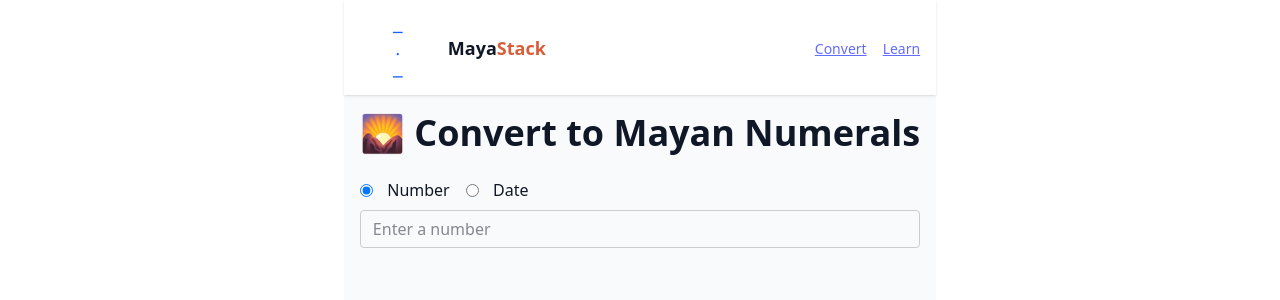
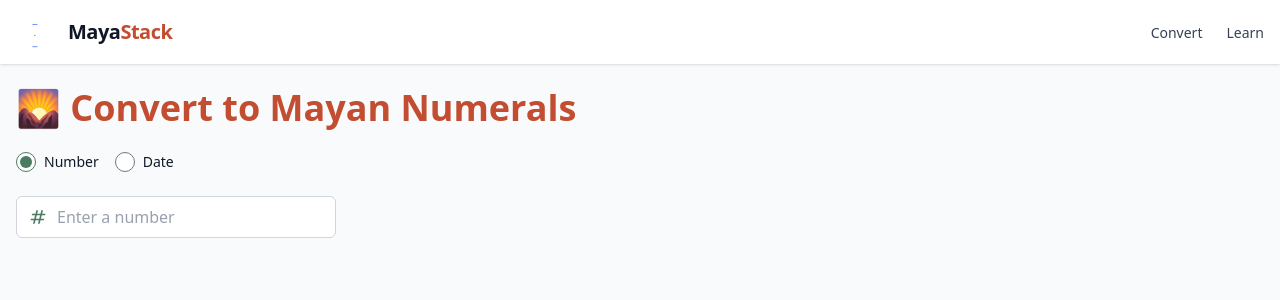
Before and after one commit to ApoGouv/mayastack, a React (Vite) app: page / in a window 1280 px wide. Shown: the top 300 px of the page. Built offline with nearby package versions, Linux system fonts and the light colour scheme.

Commit message:
refactor(ui): continue Tailwind integration and polish inputs
- Styled NumberInput and DateInput with Tailwind classes
- Added icons to inputs for improved UX
- Disabled manual typing in DateInput to prevent malformed dates
- Applied custom color (accent-ms-moss-500) to radio inputs

```diff
--- a/src/App.tsx
+++ b/src/App.tsx
@@ -5,18 +5,19 @@ export default function App() {
   return (
     <div className="min-h-screen bg-gray-50 text-gray-900 dark:bg-gray-950 dark:text-gray-100">
       {/* Navbar */}
-      <nav className="bg-white dark:bg-gray-900 shadow-sm px-4 py-3 flex items-center justify-between">
+      <nav className="bg-white dark:bg-gray-900 shadow-sm">
+        <div className="container mx-auto px-4 py-3 flex items-center justify-between">
           {/* Left: Logo + Title */}
-        <div className="flex items-center space-x-2">
-          <Logo className="w-20 h-20 text-blue-600 dark:text-blue-400" />
-          <span className="font-bold text-lg">
-            <span className="logo-part-left">Maya</span>
-            <span className="logo-part-right">Stack</span>
+          <div className="flex items-center space-x-3">
+              <Logo className="w-10 h-10 text-blue-600 dark:text-blue-400" />
+              <span className="font-bold text-xl tracking-tight">
+                <span className="">Maya</span>
+                <span className="text-ms-brand-500">Stack</span>
               </span>
           </div>
 
           {/* Right: Links */}
-        <div className="space-x-4">
+          <div className="space-x-6">
             <Link
                 to="/"
                 className="text-sm font-medium text-gray-700 dark:text-gray-200 hover:text-black dark:hover:text-white transition"
@@ -30,9 +31,11 @@ export default function App() {
                 Learn
               </Link>
           </div>
+        </div>
       </nav>
 
-      <main className="p-4">
+      {/* Main content */}
+      <main className="container mx-auto px-4 py-6">
         <Outlet />
       </main>
     </div>
--- /dev/null
+++ b/src/components/icons/Numbers.tsx
@@ -0,0 +1,11 @@
+import type {SVGProps} from 'react';
+
+export function Numbers(props: SVGProps<SVGSVGElement>) {
+  return (
+    <svg xmlns="http://www.w3.org/2000/svg" width="1em" height="1em" viewBox="0 0 24 24" {...props}>
+      {/* Icon from Google Material Icons by Material Design Authors - https://github.com/material-icons/material-icons/blob/master/LICENSE */}
+      <path fill="currentColor" d="m20.5 10l.5-2h-4l1-4h-2l-1 4h-4l1-4h-2L9 8H5l-.5 2h4l-1 4h-4L3 16h4l-1 4h2l1-4h4l-1 4h2l1-4h4l.5-2h-4l1-4zm-7 4h-4l1-4h4z" />
+    </svg>
+  )
+}
+export default Numbers
--- a/src/components/inputs/NumberInput.tsx
+++ b/src/components/inputs/NumberInput.tsx
@@ -1,4 +1,5 @@
 import React from 'react';
+import { Numbers } from '@/components/icons/Numbers';
 
 interface NumberInputProps {
   value: string;
@@ -12,6 +13,7 @@ const NumberInput: React.FC<NumberInputProps> = ({ value, onChange, placeholder
   };
 
   return (
+    <div className="relative flex items-center max-w-xs w-full">
       <input
         type="number"
         value={value}
@@ -21,7 +23,10 @@ const NumberInput: React.FC<NumberInputProps> = ({ value, onChange, placeholder
         min="0"
         step="1"
         pattern="\d*"
+        className="w-full pl-10 pr-4 py-2 rounded-md px-4 border border-gray-300 dark:border-gray-700 bg-white dark:bg-gray-900 text-gray-900 dark:text-gray-100 placeholder-gray-400 dark:placeholder-gray-500 focus:outline-none focus:ring-2 focus:ring-ms-moss-500 transition"
       />
+      <Numbers className="absolute left-3 w-5 h-5 text-ms-moss-500 pointer-events-none" />
+    </div>
   );
 };
 
--- a/src/components/inputs/RenderModeSwitcher.tsx
+++ b/src/components/inputs/RenderModeSwitcher.tsx
@@ -9,24 +9,31 @@ interface RenderModeSwitcherProps {
 
 const RenderModeSwitcher: React.FC<RenderModeSwitcherProps> = ({ mode, onChange }) => {
   return (
-    <div role="radiogroup" aria-label="Select render mode">
-      <label>
+    <div
+      role="radiogroup"
+      aria-label="Select render mode"
+      className="flex items-center gap-4 mt-4"
+    >
+      <label className="inline-flex items-center gap-2 cursor-pointer text-sm font-medium">
         <input
           type="radio"
           name="renderMode"
           value="number"
-          checked={mode === 'number'}
-          onChange={() => onChange('number')}
+          checked={mode === "number"}
+          onChange={() => onChange("number")}
+          className="w-5 h-5 accent-ms-moss-500"
         />
         Number
       </label>
-      <label style={{ marginLeft: '1rem' }}>
+
+      <label className="inline-flex items-center gap-2 cursor-pointer text-sm font-medium">
         <input
           type="radio"
           name="renderMode"
           value="date"
-          checked={mode === 'date'}
-          onChange={() => onChange('date')}
+          checked={mode === "date"}
+          onChange={() => onChange("date")}
+          className="w-5 h-5 accent-ms-moss-500"
         />
         Date
       </label>
--- a/src/index.css
+++ b/src/index.css
@@ -1,189 +1,30 @@
 @import "tailwindcss";
-
-:root {
-  --ms-font-sans-serif: system-ui, -apple-system, "Segoe UI", Roboto, "Helvetica Neue",
-    "Noto Sans", "Liberation Sans", Arial, sans-serif, "Apple Color Emoji",
-    "Segoe UI Emoji", "Segoe UI Symbol", "Noto Color Emoji";
-
-  --ms-font-monospace: SFMono-Regular, Menlo, Monaco, Consolas, "Liberation Mono",
-    "Courier New", monospace;
-
-  --ms-code-color: #d63384;
-  --ms-link-color: #646cff;
-  --ms-link-hover-color: #535bf2;
-
-  color-scheme: light dark;
-  color: rgba(255, 255, 255, 0.87);
-  background-color: #242424;
-
-  font-synthesis: none;
-  text-rendering: optimizeLegibility;
-  -webkit-font-smoothing: antialiased;
-  -moz-osx-font-smoothing: grayscale;
-}
-
-@media (prefers-color-scheme: light) {
-  :root {
-    color: #213547;
-    background-color: #ffffff;
-  }
-  a:hover {
-    color: #747bff;
-  }
-  button {
-    background-color: #f9f9f9;
-  }
-}
-
-*,
-*::before,
-*::after {
-  box-sizing: border-box;
-}
-
-html {
-  font-family: var(--ms-font-sans-serif);
-  line-height: 1.5;
-  -webkit-text-size-adjust: 100%;
-}
-
-body {
-  margin: 0;
-  display: flex;
-  flex-direction: column;
-  place-items: center;
-  min-width: 320px;
-  min-height: 100vh;
-  background: inherit;
-  color: inherit;
-  font-family: var(--ms-font-sans-serif);
-  font-size: 1rem;
-  font-weight: 400;
-}
-
-a {
-  font-weight: 500;
-  color: var(--ms-link-color);
-  text-decoration: underline;
-}
-a:hover {
-  color: var(--ms-link-hover-color);
-}
-a:not([href]):not([class]) {
-  color: inherit;
-  text-decoration: none;
-}
-
-pre,
-code {
-  font-family: var(--ms-font-monospace);
-  font-size: 0.875em;
-}
-pre {
-  margin: 0 0 1rem;
-  overflow: auto;
-}
-code {
-  color: var(--ms-code-color);
-  word-wrap: break-word;
-}
-a > code {
-  color: inherit;
-}
-
-img,
-svg {
-  vertical-align: middle;
-  max-width: 100%;
-  height: auto;
-}
-
-svg {
-  display: block;
-}
-
-label {
-  display: inline-flex;
-  align-items: center;
-  gap: 0.4rem;
-  margin: 0.5rem 0;
-}
-
-input,
-button,
-select,
-textarea {
-  font-family: inherit;
-  font-size: inherit;
-  line-height: inherit;
-  margin: 0;
-}
-
-input:not([type='checkbox']):not([type='radio']),
-select,
-textarea {
-  display: block;
-  width: 100%;
-  padding: 0.375rem 0.75rem;
-  border: 1px solid #ccc;
-  border-radius: 4px;
-}
-
-input[type='checkbox'],
-input[type='radio'] {
-  display: inline-block;
-  width: auto;
-  margin-right: 0.5rem;
-  vertical-align: middle;
-}
-
-label > input[type="checkbox"] {
-    margin-right: 0;
-}
-
-button {
-  padding: 0.375rem 0.75rem;
-  border: 1px solid transparent;
-  border-radius: 4px;
-  background-color: var(--ms-link-color);
-  color: white;
-  cursor: pointer;
-}
-button:hover {
-  background-color: var(--ms-link-hover-color);
-}
-
-fieldset {
-  border: 0;
-  margin: 0;
-  padding: 0;
-}
-
-legend {
-  font-size: 1.25rem;
-  margin-bottom: 0.5rem;
-  font-weight: 500;
-}
-
-h1 {
-  font-size: 2.25rem;
-  margin-bottom: 1rem;
-}
-h2,
-h3,
-h4,
-h5 {
-  margin-top: 1.5rem;
-  margin-bottom: 0.5rem;
-}
-
-[hidden] {
-  display: none !important;
-}
-
 
 /**/
 
-.logo-part-right {
-    color: #d95d39;
+@theme {
+  /* Brand Color */
+  --color-ms-brand-500: #d95d39; /* Vibrant MayaStack orange-red */
+
+  /* MayaStack Earthy Palette */
+  --color-ms-clay-500: #c75638;      /* Rich earthy clay */
+  --color-ms-deep-teal-500: #096264; /* Deep teal ocean */
+  --color-ms-moss-500: #5b9171;      /* Soft moss green */
+  --color-ms-jade-500: #003d40;      /* Dark jade */
+  --color-ms-sand-500: #eab678;      /* Sandy tan */
+  --color-ms-amber-500: #e3a866;     /* Warm amber */
 }
+
+/* Dark mode overrides */
+@theme .dark {
+  /* Slightly darker brand variant for dark mode */
+  --color-ms-brand-500: #c24d30;
+
+  /* MayaStack Earthy Palette */
+  --color-ms-clay-500: #b3482e;
+  --color-ms-deep-teal-500: #045255;
+  --color-ms-moss-500: #4b7b60;
+  --color-ms-jade-500: #002f32;
+  --color-ms-sand-500: #d89d5f;
+  --color-ms-amber-500: #cc8e4d;
+}
--- a/src/views/HomeView.tsx
+++ b/src/views/HomeView.tsx
@@ -45,25 +45,26 @@ export default function HomeView() {
   };
 
   return (
-    <div>
-      <h1 className="text-3xl font-bold">🌄 Convert to Mayan Numerals</h1>
+    <div className="space-y-6">
+      <h1 className="text-3xl sm:text-4xl font-bold text-ms-brand-500">
+        🌄 Convert to Mayan Numerals
+      </h1>
 
+      {/* Mode Switcher */}
       <RenderModeSwitcher mode={mode} onChange={setMode} />
 
+      {/* Input based on mode */}
       {mode === "number" && (
         <NumberInput value={numberInput} onChange={handleNumberInputChange} />
       )}
 
-      {/* Color controls */}
+      {mode === "date" && (
+        <DateInput value={dateInputRaw} onChange={handleDateInputChange} />
+      )}
+
+      {/* Color Pickers + Show Grid Toggle */}
       {((mode === "number" && isValidNumber) || (mode === "date" && dateParts)) && (
-        <div
-          style={{
-            display: "flex",
-            gap: "1rem",
-            alignItems: "center",
-            marginBottom: "1rem"
-          }}
-        >
+        <div className="flex flex-wrap items-center gap-4">
           <ColorPicker
             label="Background color:"
             value={backgroundColor}
@@ -80,15 +81,18 @@ export default function HomeView() {
         </div>
       )}
 
+      {/* Number Mode Output */}
       {mode === "number" && isValidNumber && (
+        <div className="space-y-4">
           <div>
-          <h3>Base-20 Digits:</h3>
-          <code style={{ fontSize: "1.2rem" }}>
+            <h3 className="text-lg font-semibold">Base-20 Digits</h3>
+            <code className="text-sm sm:text-base block p-2 bg-gray-100 dark:bg-gray-800 rounded">
               {toBase20(parsedNumber).join(" • ")}
             </code>
+          </div>
 
-          <h3>Mayan Numeral:</h3>
-
+          <div>
+            <h3 className="text-lg font-semibold">Mayan Numeral</h3>
             <MayanExportPanel
               filename={`mayan-numeral-number-${parsedNumber}`}
               showGrid={showGrid}
@@ -96,31 +100,33 @@ export default function HomeView() {
               <MayanNumeralRenderer digits={toBase20(parsedNumber)} />
             </MayanExportPanel>
           </div>
+        </div>
       )}
 
-      {mode === "date" && (
-        <DateInput value={dateInputRaw} onChange={handleDateInputChange} />
-      )}
+      {/* Date Mode Output */}
+      {mode === "date" && dateParts && (
+        <div className="space-y-4">
+          <div>
+            <h3 className="text-lg font-semibold">Base-20 Date Parts</h3>
+            <code className="text-sm sm:text-base block p-2 bg-gray-100 dark:bg-gray-800 rounded">
+              {toBase20(dateParts.day).join(" • ")} |{" "}
+              {toBase20(dateParts.month).join(" • ")} |{" "}
+              {toBase20(dateParts.year).join(" • ")}
+            </code>
+          </div>
 
-      {mode === "date" && dateParts && (
           <div>
-          <h3>Base-20 Date parts:</h3>
-          <code style={{ fontSize: "1.2rem" }}>
-            {toBase20(dateParts?.day).join(" • ")} | {toBase20(dateParts?.month).join(" • ")} | {toBase20(dateParts?.year).join(" • ")}
-          </code>
-          <h3>Mayan Numeral Date:</h3>
-
-          <div
-            style={{ display: "flex", gap: "2rem", alignItems: "flex-start" }}
-          >
+            <h3 className="text-lg font-semibold">Mayan Numeral Date</h3>
+            <div className="flex flex-wrap gap-4">
               <MayanExportPanel
-              filename={`mayan-numeral-date-${dateParts?.day}-${dateParts?.month}-${dateParts?.year}`}
+                filename={`mayan-numeral-date-${dateParts.day}-${dateParts.month}-${dateParts.year}`}
                 showGrid={showGrid}
               >
                 <MayanDateRenderer dateParts={dateParts} />
               </MayanExportPanel>
             </div>
           </div>
+        </div>
       )}
     </div>
   );
```
Also changed, not shown: src/components/icons/CalendarMonth.tsx (added, +11 -0 lines), src/components/inputs/DateInput.tsx (+6 -1 lines). Lines whose indentation alone changed are shown as unchanged.
